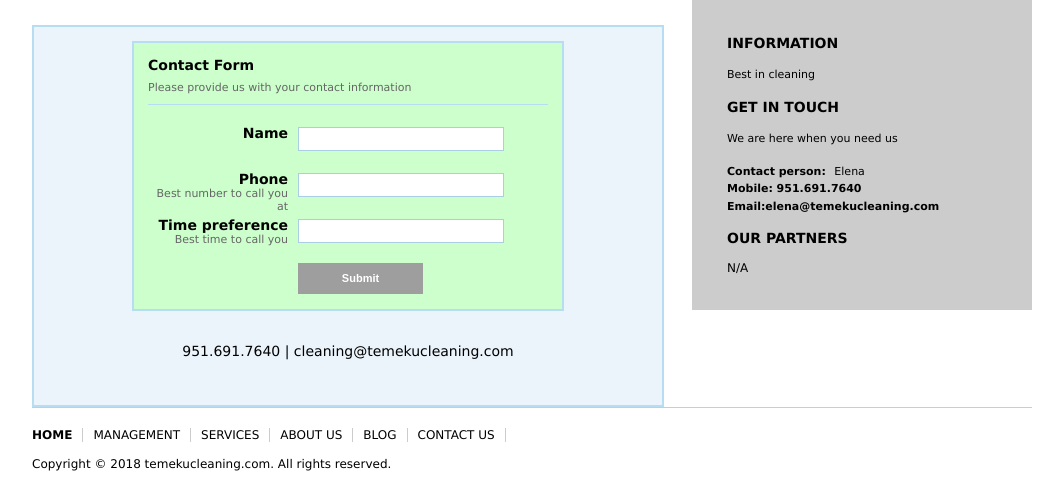
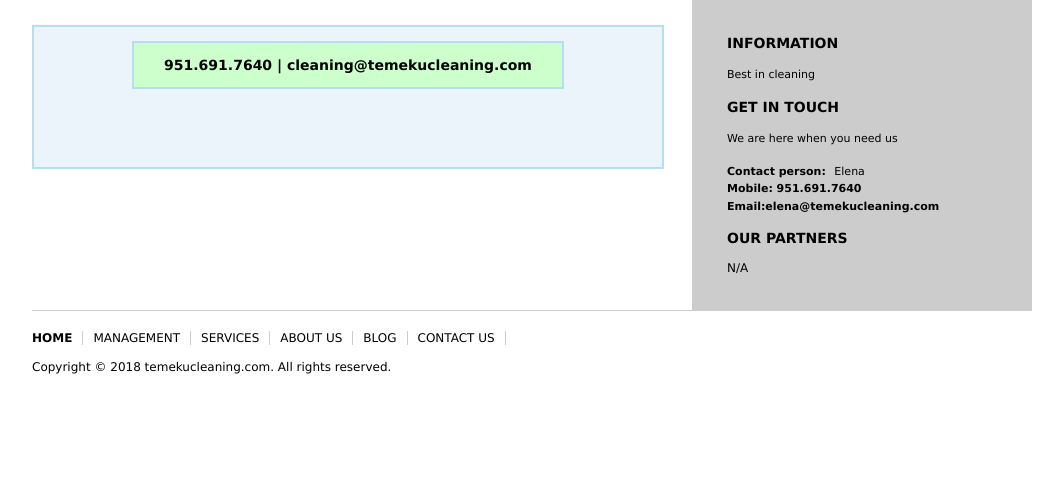
Before and after one commit to jcebreros1/TemekuCleaning, a Django app: page /catalog/contactus/ in a window 1280 px wide. Shown: the part 365-856 px from the top of the page, without its empty margins (108-1171 px from the left). After the commit the page ends 739 px from the top, so only its background shows below. Run offline with Django 3.2, Linux system fonts and the light colour scheme; grey boxes are pictures that could not be loaded.

Commit message:
added temporary contactus

```diff
--- a/catalog/forms.py
+++ b/catalog/forms.py
@@ -3,7 +3,6 @@ from django import forms
 # Create your views here.
 
 class ContactForm(forms.Form):
-    """View function for home page of site."""
-    contact_name = forms.CharField(required=True)
+    contact_name = forms.EmailField(required=True)
     phone = forms.CharField(required=True)
-    time_preference = forms.CharField(required=True)
+    time_preference = forms.CharField(widget=forms.Textarea, required=True)
--- a/catalog/templates/contactus.html
+++ b/catalog/templates/contactus.html
@@ -5,40 +5,13 @@
 <div id="main-content">
 <div id="stylized" class="mainstuff">
 <div id="stylizedf" class="myform">
+<center><b> 951.691.7640 | cleaning@temekucleaning.com </b></center>
 
-<form id="form" name="form" method="post">
-	{% csrf_token %}
-	<h1>Contact Form</h1>
 
-	<p>Please provide us with your contact information</p>
-
-	<label>Name
-	<span class="small"></span>
-	</label>
-
-	<input type="text" name="contact_name" id="contact_name" value="">
-
-	<label>Phone
-	<span class="small">Best number to call you at</span>
-	</label>
-
-	<input type="text" name="phone" id="phone" value="">
-
-	<label>Time preference
-	<span class="small">Best time to call you</span>
-	</label>
-
-	<input type="text" name="time_preference" id="time_preference" value="">
-
-	<button name=submit type="submit">Submit</button>
-	<div class="spacer"></div>
-
-	</form>
 </div>
 
 
 <br><br>
-<center> 951.691.7640 | cleaning@temekucleaning.com </center>
 <br><br>
 </div>
 </div>
--- a/catalog/urls.py
+++ b/catalog/urls.py
@@ -7,7 +7,8 @@ urlpatterns = [
     path('services/', views.services, name='services'),
     path('aboutus/', views.aboutus, name='aboutus'),
     path('blog/', views.blog, name='blog'),
-    path('contactus/', views.contactus, name='contactus'),
+    #path('contactus/', views.contactus, name='contactus'),
     path('houseservices/', views.houseservices, name='houseservices'),
     path('officeservices/', views.officeservices, name='officeservices'),
+    path('contactus/', views.contactus, name='contactus'),
 ]
--- a/catalog/views.py
+++ b/catalog/views.py
@@ -1,9 +1,12 @@
 from django.shortcuts import render
 from django.utils import timezone
-from .forms import ContactForm
 from django.core.mail import EmailMessage
 from django.shortcuts import redirect
 from django.template.loader import get_template
+from django.core.mail import send_mail, BadHeaderError
+from django.http import HttpResponse, HttpResponseRedirect
+from django.shortcuts import render, redirect
+from .forms import ContactForm
 
 # Create your views here.
 
@@ -108,6 +111,7 @@ def contactus(request):
             }
     return render(request, 'contactus.html', context=context)
 
+
 def houseservices(request):
     """View function for home page of site."""
     date = timezone.now()
```
Also changed, not shown: catalog/templates/contactusform.html (added, +47 -0 lines), temekucleaning/settings.py (+13 -7 lines), 1 other file.
